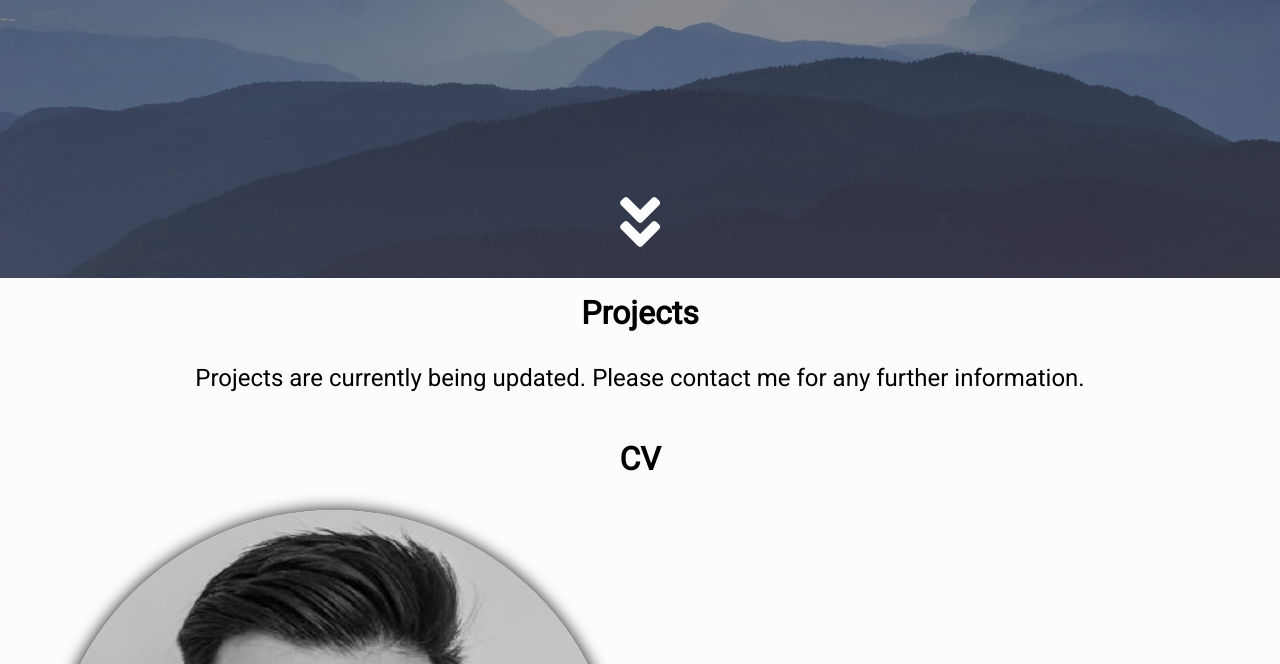
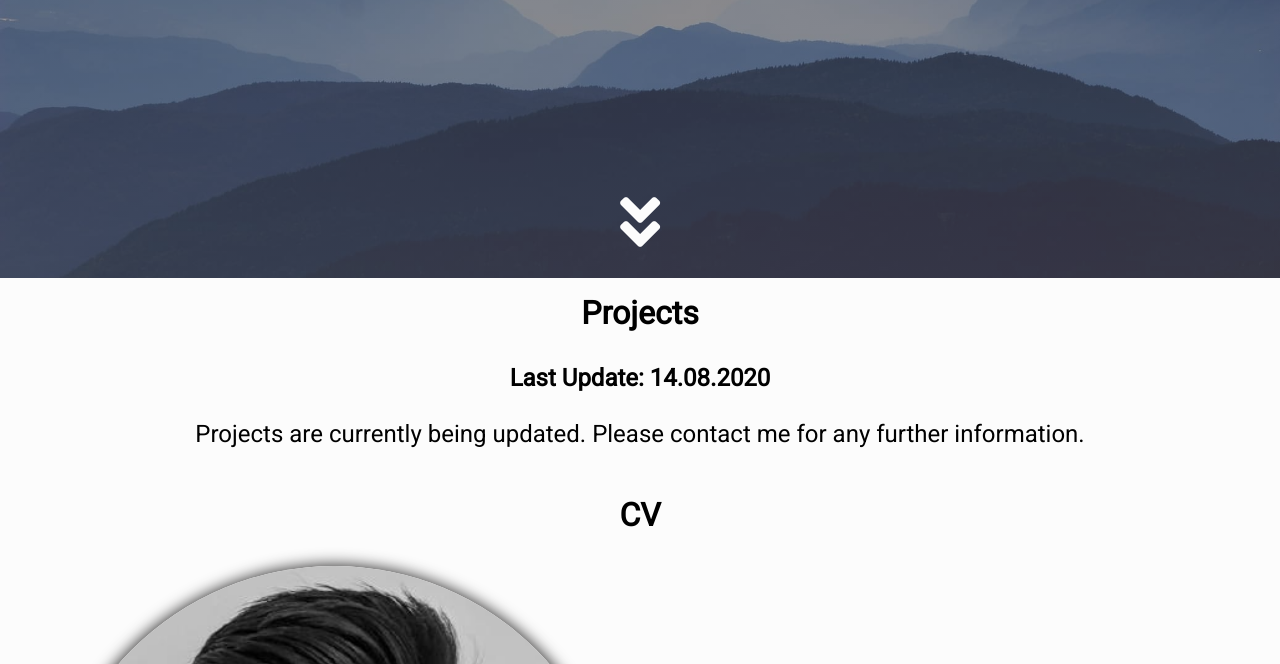
Before and after one commit to RyanAlexander91/alexandersoftware-website, a plain HTML site: page index.html in a window 1280 px wide. Shown: the part 522-1186 px from the top of the page. Drawn offline with Linux system fonts and the light colour scheme.

Commit message:
Added Last Update in Projects Section

```diff
--- a/index.html
+++ b/index.html
@@ -100,9 +100,12 @@
                 <h2 class="section-header">Projects</h2>
                 <div id="project-items-container">
 
-        <div id="projects-connection-error" class="paragraph-content">
+                    <p id="projects-connection-error" class="paragraph-content">
+                        <b>Last Update: 14.08.2020</b>
+                        <br>
+                        <br>
                         Projects are currently being updated. Please contact me for any further information.
-        </div>
+                    </p>
 
 
                 </div>
@@ -125,7 +128,8 @@
 
                     <div id="profile-description">
                         <p class="paragraph-content">
-                  I'm Ryan, a software developer from London, England. I design and develop .NET mobile, desktop
+                            I'm Ryan, a software developer from London, England. I design and develop .NET mobile,
+                            desktop
                             and web applications.
                         </p>
 
@@ -150,7 +154,7 @@
         </div>
         <div id="footer-social-section" class="footer-section">
             <a href="https://www.linkedin.com/in/ryanalexander91" aria-label="Link to Ryan's LinkedIn">
-                <i class="footer-social-icon fab fa-linkedin" ></i>
+                <i class="footer-social-icon fab fa-linkedin"></i>
             </a>
             <a href="https://www.github.com/ryanalexander91" aria-label="Link to Ryan's GitHub">
                 <i class="footer-social-icon fab fa-github"></i>
```
Lines whose indentation alone changed are shown as unchanged.
